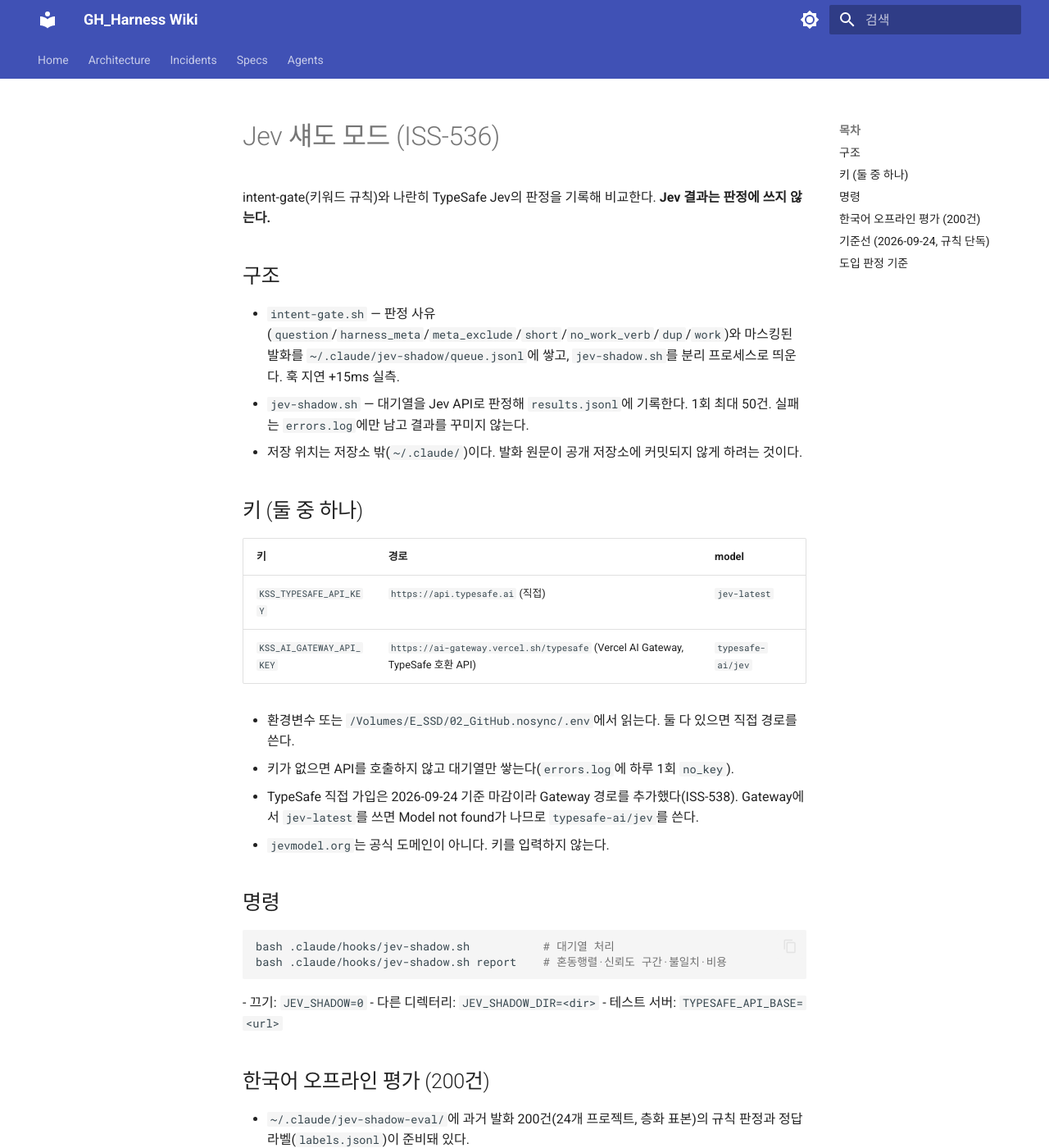
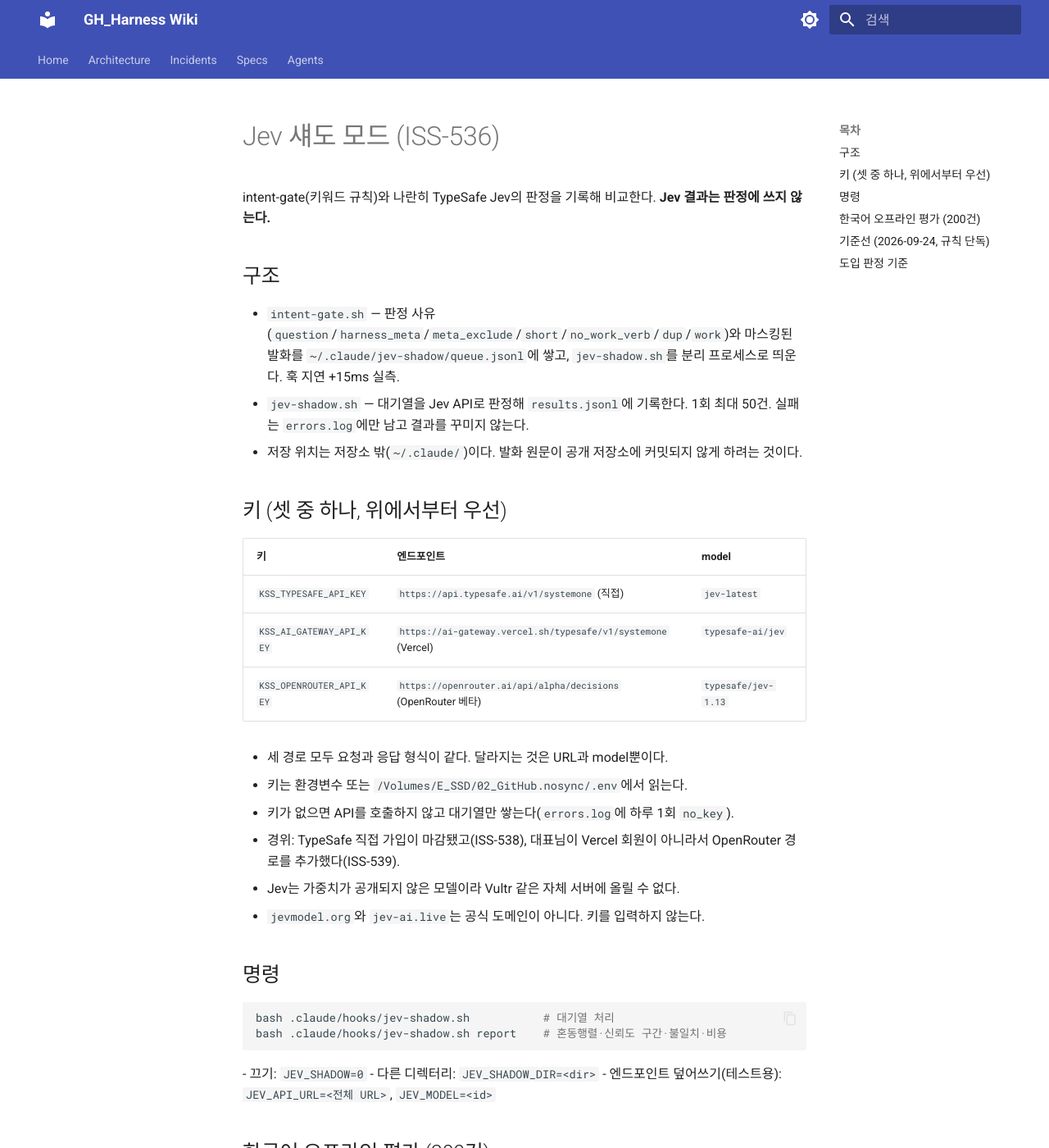
Before and after one commit to myaji35/GH_Harness, an MkDocs documentation site: the page built from docs/jev-shadow.md, in a window 1280 px wide and 1400 px high. Shown: the whole window at 82% size. Built offline with MkDocs 1.6.1 and Material for MkDocs 9.7.7, drawn with Linux system fonts in a browser that asks for light colours.

Commit message:
feat(harness): Jev 섀도 워커에 OpenRouter Decisions 경로 추가 (ISS-539)
KSS_OPENROUTER_API_KEY → openrouter.ai/api/alpha/decisions (model typesafe/jev-1.13).
엔드포인트를 base+경로에서 전체 URL 방식으로 전환, via 는 선택된 키로 기록.

Co-Authored-By: Claude Opus 5.5 (1M context) <noreply@anthropic.com>

````diff
--- a/docs/jev-shadow.md
+++ b/docs/jev-shadow.md
@@ -7,16 +7,19 @@ intent-gate(키워드 규칙)와 나란히 TypeSafe Jev의 판정을 기록해
 - `jev-shadow.sh` — 대기열을 Jev API로 판정해 `results.jsonl`에 기록한다. 1회 최대 50건. 실패는 `errors.log`에만 남고 결과를 꾸미지 않는다.
 - 저장 위치는 저장소 밖(`~/.claude/`)이다. 발화 원문이 공개 저장소에 커밋되지 않게 하려는 것이다.
 
-## 키 (둘 중 하나)
-| 키 | 경로 | model |
+## 키 (셋 중 하나, 위에서부터 우선)
+| 키 | 엔드포인트 | model |
 |---|---|---|
-| `KSS_TYPESAFE_API_KEY` | `https://api.typesafe.ai` (직접) | `jev-latest` |
-| `KSS_AI_GATEWAY_API_KEY` | `https://ai-gateway.vercel.sh/typesafe` (Vercel AI Gateway, TypeSafe 호환 API) | `typesafe-ai/jev` |
+| `KSS_TYPESAFE_API_KEY` | `https://api.typesafe.ai/v1/systemone` (직접) | `jev-latest` |
+| `KSS_AI_GATEWAY_API_KEY` | `https://ai-gateway.vercel.sh/typesafe/v1/systemone` (Vercel) | `typesafe-ai/jev` |
+| `KSS_OPENROUTER_API_KEY` | `https://openrouter.ai/api/alpha/decisions` (OpenRouter 베타) | `typesafe/jev-1.13` |
 
-- 환경변수 또는 `/Volumes/E_SSD/02_GitHub.nosync/.env`에서 읽는다. 둘 다 있으면 직접 경로를 쓴다.
+- 세 경로 모두 요청과 응답 형식이 같다. 달라지는 것은 URL과 model뿐이다.
+- 키는 환경변수 또는 `/Volumes/E_SSD/02_GitHub.nosync/.env`에서 읽는다.
 - 키가 없으면 API를 호출하지 않고 대기열만 쌓는다(`errors.log`에 하루 1회 `no_key`).
-- TypeSafe 직접 가입은 2026-09-24 기준 마감이라 Gateway 경로를 추가했다(ISS-538). Gateway에서 `jev-latest`를 쓰면 Model not found가 나므로 `typesafe-ai/jev`를 쓴다.
-- `jevmodel.org`는 공식 도메인이 아니다. 키를 입력하지 않는다.
+- 경위: TypeSafe 직접 가입이 마감됐고(ISS-538), 대표님이 Vercel 회원이 아니라서 OpenRouter 경로를 추가했다(ISS-539).
+- Jev는 가중치가 공개되지 않은 모델이라 Vultr 같은 자체 서버에 올릴 수 없다.
+- `jevmodel.org`와 `jev-ai.live`는 공식 도메인이 아니다. 키를 입력하지 않는다.
 
 ## 명령
 ```bash
@@ -25,7 +28,7 @@ bash .claude/hooks/jev-shadow.sh report    # 혼동행렬·신뢰도 구간·불
 ```
 - 끄기: `JEV_SHADOW=0`
 - 다른 디렉터리: `JEV_SHADOW_DIR=<dir>`
-- 테스트 서버: `TYPESAFE_API_BASE=<url>`
+- 엔드포인트 덮어쓰기(테스트용): `JEV_API_URL=<전체 URL>`, `JEV_MODEL=<id>`
 
 ## 한국어 오프라인 평가 (200건)
 - `~/.claude/jev-shadow-eval/`에 과거 발화 200건(24개 프로젝트, 층화 표본)의 규칙 판정과 정답 라벨(`labels.jsonl`)이 준비돼 있다.
````
Also changed, not shown: 1 other file.
